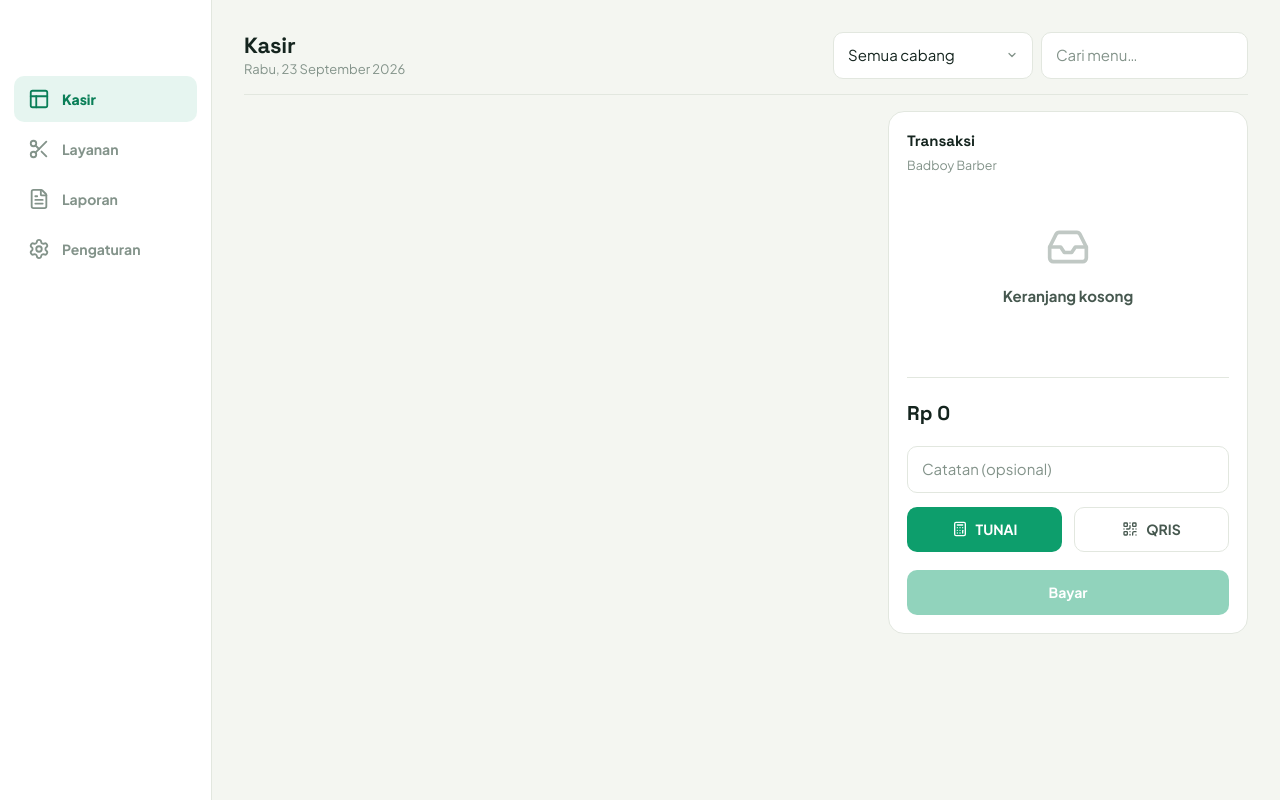
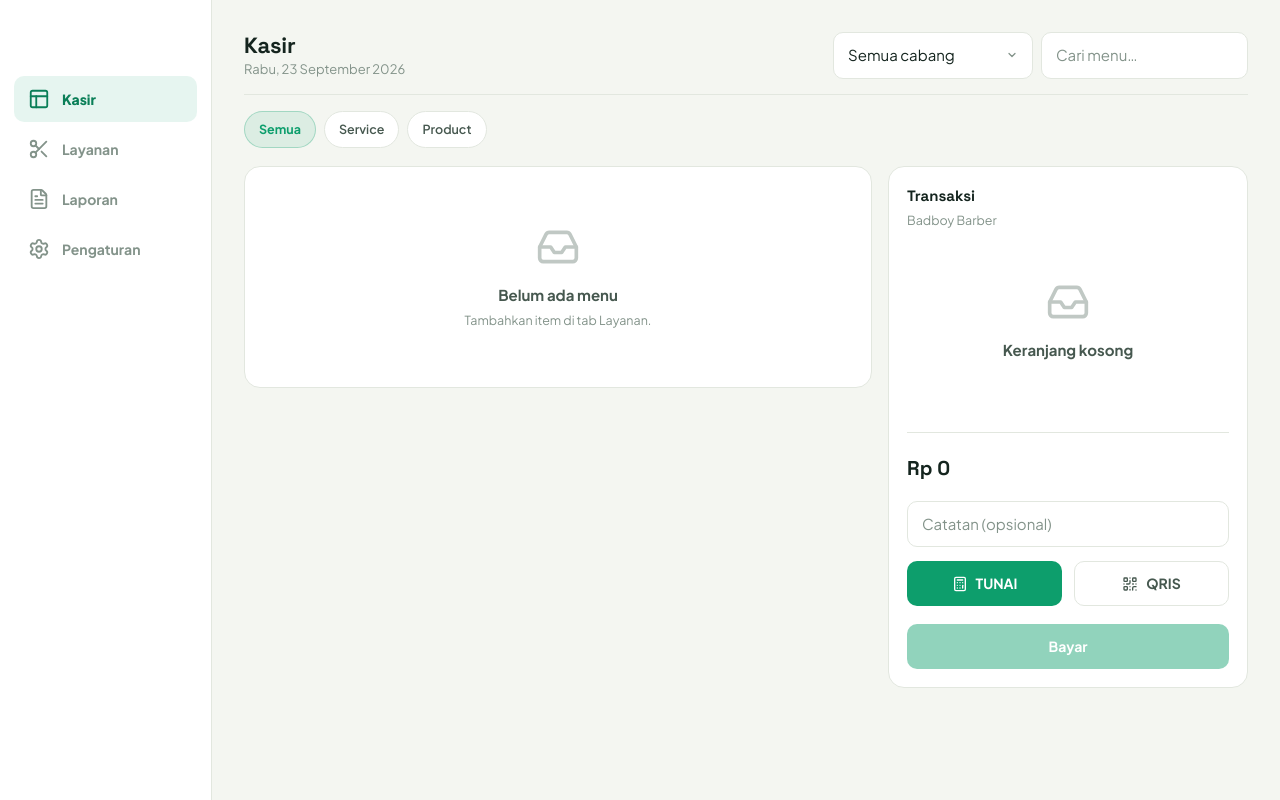
Before and after one commit to alvaschul/barbershop.github.io, a React (Vite) app: page / in a window 1280 px wide. Both pictures are taken after typing "Sample", "Sample123", "Sample123" into the empty fields and a click on the button "Create admin & sign in". Built offline with nearby package versions, Linux system fonts and the light colour scheme.

Commit message:
feat(ui): redesign Kasir — filter chips, cart bar, checkout sheet, success panel

```diff
--- a/src/pages/Pos.tsx
+++ b/src/pages/Pos.tsx
@@ -2,8 +2,9 @@ import { useEffect, useMemo, useRef, useState } from 'react'
 import { useApp } from '../store'
 import { fmtRp } from '../lib/money'
 import { fmtDayLong, todayStr } from '../lib/date'
-import { Button, EmptyState } from '../components/primitives'
+import { Button, Chip, EmptyState } from '../components/primitives'
 import { Icon } from '../components/Icons'
+import { Modal } from '../components/Modal'
 import { useToast } from '../components/Toast'
 import type { Item } from '../types'
 
@@ -12,10 +13,12 @@ export default function Pos() {
   const toast = useToast()
   const [branch, setBranch] = useState(0)
   const [search, setSearch] = useState('')
+  const [cat, setCat] = useState<'all' | 'service' | 'product'>('all')
   const [method, setMethod] = useState<'cash' | 'qris'>('cash')
   const [notes, setNotes] = useState('')
   const [paying, setPaying] = useState(false)
   const [paid, setPaid] = useState(false)
+  const [cartOpen, setCartOpen] = useState(false)
   const timerRef = useRef<number | null>(null)
 
   useEffect(() => {
@@ -30,13 +33,15 @@ export default function Pos() {
     const q = search.trim().toLowerCase()
     return items
       .filter((it) => it.isActive)
+      .filter((it) => !it.isHidden)
       .filter((it) => branch === 0 || it.branchId === branch)
+      .filter((it) => cat === 'all' || it.category === cat)
       .filter((it) => q === '' || it.name.toLowerCase().includes(q))
       .sort((a, b) => {
         if (a.category !== b.category) return a.category === 'service' ? -1 : 1
         return a.name.localeCompare(b.name)
       })
-  }, [items, branch, search])
+  }, [items, branch, search, cat])
 
   const total = checkouts.reduce((s, l) => s + l.price * l.qty, 0)
 
@@ -86,56 +91,20 @@ export default function Pos() {
     }
   }
 
+  const renderCheckout = () => {
+    if (paid) {
+      return (
+        <div className="paid-panel">
+          <div className="paid-icon">
+            <Icon name="check" size={30} />
+          </div>
+          <div className="auth-title">Transaksi tersimpan</div>
+          <div className="small muted">Keranjang dikosongkan</div>
+        </div>
+      )
+    }
     return (
       <>
-      <div className="page-head">
-        <div>
-          <h1 className="page-title">Kasir</h1>
-          <div className="page-sub">{fmtDayLong(todayStr())}</div>
-        </div>
-        <div className="head-actions">
-          <select
-            className="select"
-            style={{ width: 200, flexShrink: 0 }}
-            value={branch}
-            onChange={(e) => setBranch(Number(e.target.value))}
-          >
-            <option value={0}>Semua cabang</option>
-            {activeBranches.map((b) => (
-              <option key={b.id} value={b.id}>
-                {b.name}
-              </option>
-            ))}
-          </select>
-          <input
-            className="input"
-            style={{ flex: 1 }}
-            placeholder="Cari menu…"
-            value={search}
-            onChange={(e) => setSearch(e.target.value)}
-          />
-        </div>
-      </div>
-
-      <div className="pos-grid">
-        <div className="menu-list">
-          {visible.map((it) => (
-            <button
-              key={it.id}
-              type="button"
-              className={it.isHidden ? 'menu-card hidden-item' : 'menu-card'}
-              style={it.isHidden ? { cursor: 'default' } : undefined}
-              disabled={it.isHidden}
-              onClick={it.isHidden ? undefined : () => addToCart(it)}
-            >
-              <span className="menu-cat">{it.category.toUpperCase()}</span>
-              <span className="menu-name">{it.name}</span>
-              <span className="menu-price">{fmtRp(it.price)}</span>
-            </button>
-          ))}
-        </div>
-
-        <div className="card checkout-card">
         <div className="card-title">Transaksi</div>
         <div className="card-sub">{settings.shopName}</div>
 
@@ -150,13 +119,9 @@ export default function Pos() {
                   <div className="small muted">{l.category.toUpperCase()}</div>
                 </div>
                 <div className="cart-qty-wrap">
-                    <button type="button" className="qty-btn" onClick={() => bump(l.itemId, -1)}>
-                      −
-                    </button>
+                  <button type="button" className="qty-btn" aria-label={`Kurangi ${l.name}`} onClick={() => bump(l.itemId, -1)}>−</button>
                   <span className="cart-qty">{l.qty}</span>
-                    <button type="button" className="qty-btn" onClick={() => bump(l.itemId, 1)}>
-                      +
-                    </button>
+                  <button type="button" className="qty-btn" aria-label={`Tambah ${l.name}`} onClick={() => bump(l.itemId, 1)}>+</button>
                 </div>
                 <div className="num bold">{fmtRp(l.price * l.qty)}</div>
               </div>
@@ -200,17 +165,92 @@ export default function Pos() {
         >
           Bayar
         </button>
+      </>
+    )
+  }
+
+  return (
+    <>
+      <div className="page-head">
+        <div>
+          <h1 className="page-title">Kasir</h1>
+          <div className="page-sub">{fmtDayLong(todayStr())}</div>
+        </div>
+        <div className="head-actions">
+          <select
+            className="select"
+            style={{ width: 200, flexShrink: 0 }}
+            value={branch}
+            onChange={(e) => setBranch(Number(e.target.value))}
+          >
+            <option value={0}>Semua cabang</option>
+            {activeBranches.map((b) => (
+              <option key={b.id} value={b.id}>
+                {b.name}
+              </option>
+            ))}
+          </select>
+          <input
+            className="input"
+            style={{ flex: 1 }}
+            placeholder="Cari menu…"
+            value={search}
+            onChange={(e) => setSearch(e.target.value)}
+          />
         </div>
       </div>
 
-      {paid && (
-        <div className="modal-backdrop">
-          <div className="auth-logo">
-            <Icon name="check" size={52} />
-            <div className="auth-title">Berhasil</div>
+      <div className="head-actions section-gap">
+        {(['all', 'service', 'product'] as const).map((c) => (
+          <Chip key={c} selected={cat === c} onClick={() => setCat(c)}>
+            {c === 'all' ? 'Semua' : c === 'service' ? 'Service' : 'Product'}
+          </Chip>
+        ))}
       </div>
+
+      <div className="pos-grid">
+        {visible.length === 0 ? (
+          <div className="card section-gap">
+            <EmptyState icon="inbox" title="Belum ada menu" body="Tambahkan item di tab Layanan." />
+          </div>
+        ) : (
+          <div className="menu-list">
+            {visible.map((it) => (
+              <button key={it.id} type="button" className="menu-card" onClick={() => addToCart(it)}>
+                <span className="menu-cat">{it.category.toUpperCase()}</span>
+                <span className="menu-name">{it.name}</span>
+                <span className="menu-price">{fmtRp(it.price)}</span>
+              </button>
+            ))}
           </div>
         )}
+
+        <div className="card checkout-card">{renderCheckout()}</div>
+      </div>
+
+      {checkouts.length > 0 && !paid && (
+        <div className="cart-bar">
+          <span className="cart-total">{fmtRp(total)}</span>
+          <span className="small muted" style={{ color: 'rgba(255,255,255,0.72)' }}>
+            {checkouts.reduce((s, l) => s + l.qty, 0)} item
+          </span>
+          <Button variant="primary" onClick={() => setCartOpen(true)}>
+            Lihat &amp; bayar
+          </Button>
+        </div>
+      )}
+
+      <Modal
+        open={cartOpen}
+        sheet
+        title="Transaksi"
+        onClose={() => {
+          setCartOpen(false)
+          setPaid(false)
+        }}
+      >
+        {renderCheckout()}
+      </Modal>
     </>
   )
 }
```
Lines whose indentation alone changed are shown as unchanged.
